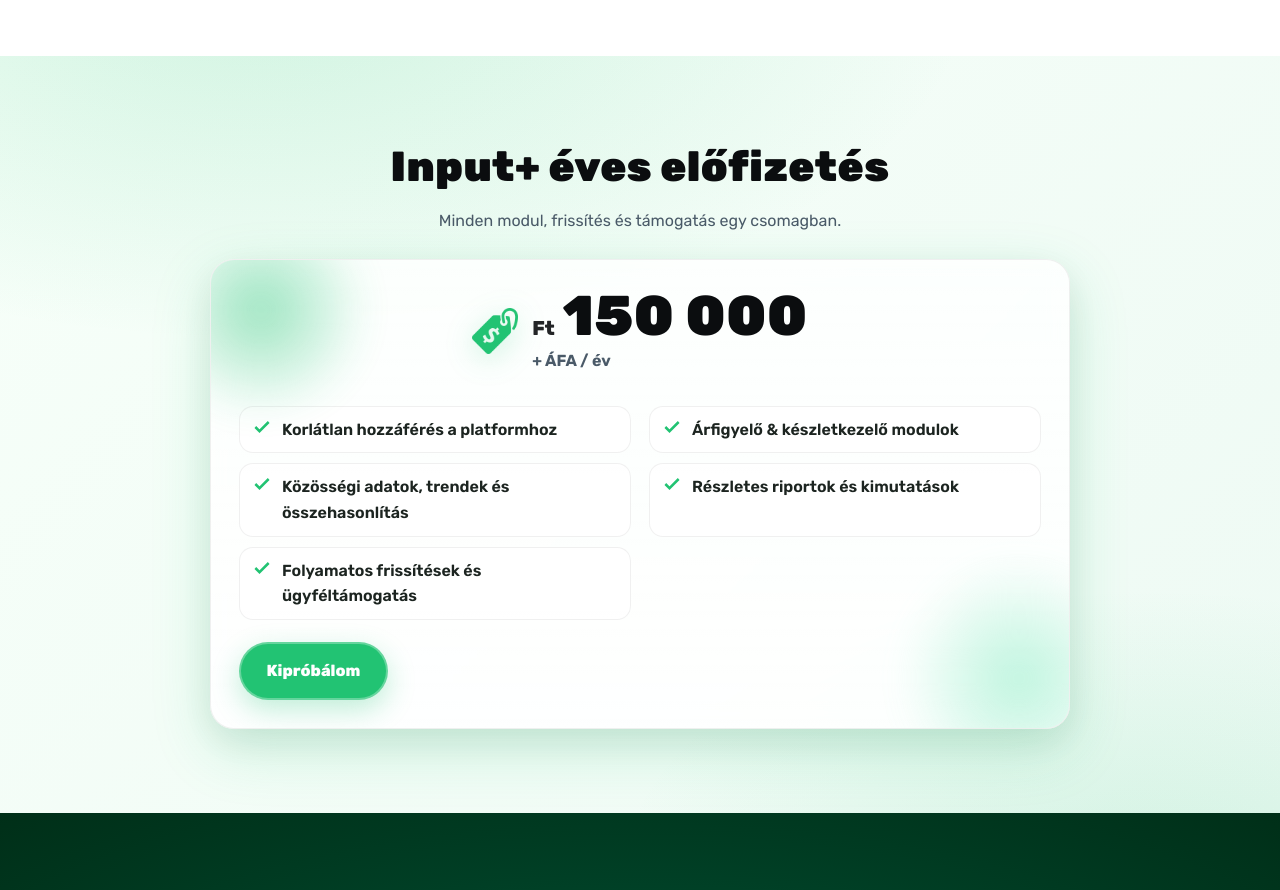
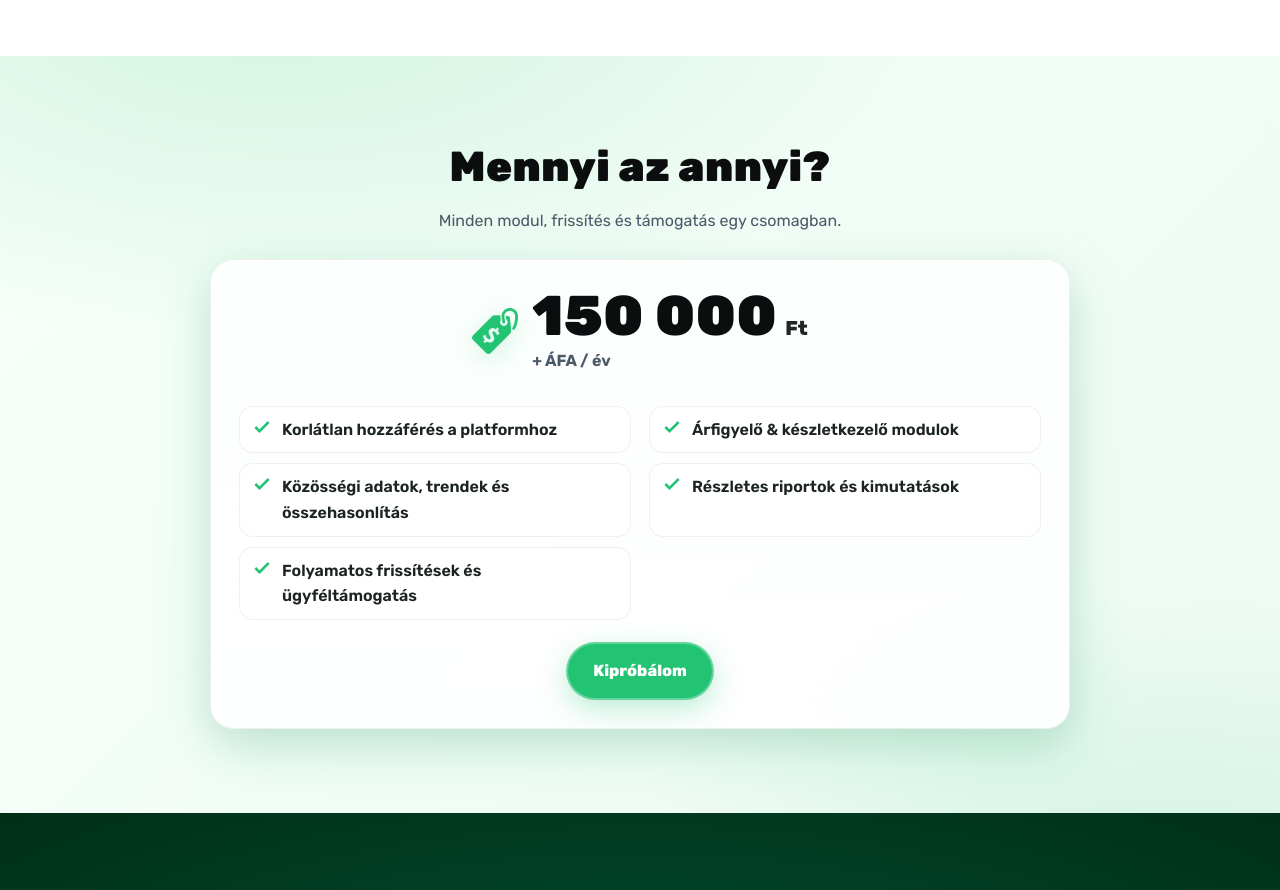
Before and after one commit to Csaszi05/agrovir_input, a plain HTML site: page index.html in a window 1280 px wide. Shown: the part 5000-5890 px from the top of the page. Drawn offline with nearby package versions, Linux system fonts and the light colour scheme.

Commit message:
Pricing new

```diff
--- a/index.html
+++ b/index.html
@@ -3181,7 +3181,7 @@ Emellett az árfigyelő rendszeresen összeveti az inputanyagok ajánlatait a pi
     <div class="rev-pricing-shell" data-aos="fade-up">
 
       <header class="rev-pricing-head">
-        <h2 class="rev-title">Input+ éves előfizetés</h2>
+        <h2 class="rev-title">Mennyi az annyi?</h2>
         <p class="rev-subtitle">Minden modul, frissítés és támogatás egy csomagban.</p>
       </header>
 
@@ -3196,8 +3196,9 @@ Emellett az árfigyelő rendszeresen összeveti az inputanyagok ajánlatait a pi
             <img src="./assets/price-tag.png" alt="" class="rev-price-ico" />
             <div class="rev-nums">
               <div class="rev-amount">
+
+                <span class="rev-value">150&nbsp;000</span>
                 <span class="rev-currency">Ft</span>
-                <span class="rev-value">150&nbsp;000</span>
               </div>
               <div class="rev-meta">+ ÁFA / év</div>
             </div>
@@ -3283,9 +3284,9 @@ Emellett az árfigyelő rendszeresen összeveti az inputanyagok ajánlatait a pi
     position:absolute; border-radius:50%;
     filter: blur(18px); opacity:.45; pointer-events:none;
   }
-  .orb-a{ width:220px; height:220px; background: radial-gradient(var(--rev-green,#22C373), transparent 70%);
+  .orb-a{ width:20px; height:20px; background: radial-gradient(var(--rev-green,#22C373), transparent 70%);
     top:-60px; left:-60px; }
-  .orb-b{ width:260px; height:260px; background: radial-gradient(#6ee7b7, transparent 65%);
+  .orb-b{ width:20px; height:20px; background: radial-gradient(#6ee7b7, transparent 65%);
     bottom:-80px; right:-80px; }
 
   /* top rész */
@@ -3332,6 +3333,7 @@ Emellett az árfigyelő rendszeresen összeveti az inputanyagok ajánlatait a pi
   .rev-cta-row{
     display:flex; align-items:center; gap: 14px; flex-wrap: wrap;
     margin-top: 16px;
+    justify-content: center;
   }
   .rev-btn-primary{
     display:inline-flex; align-items:center; justify-content:center;
```
